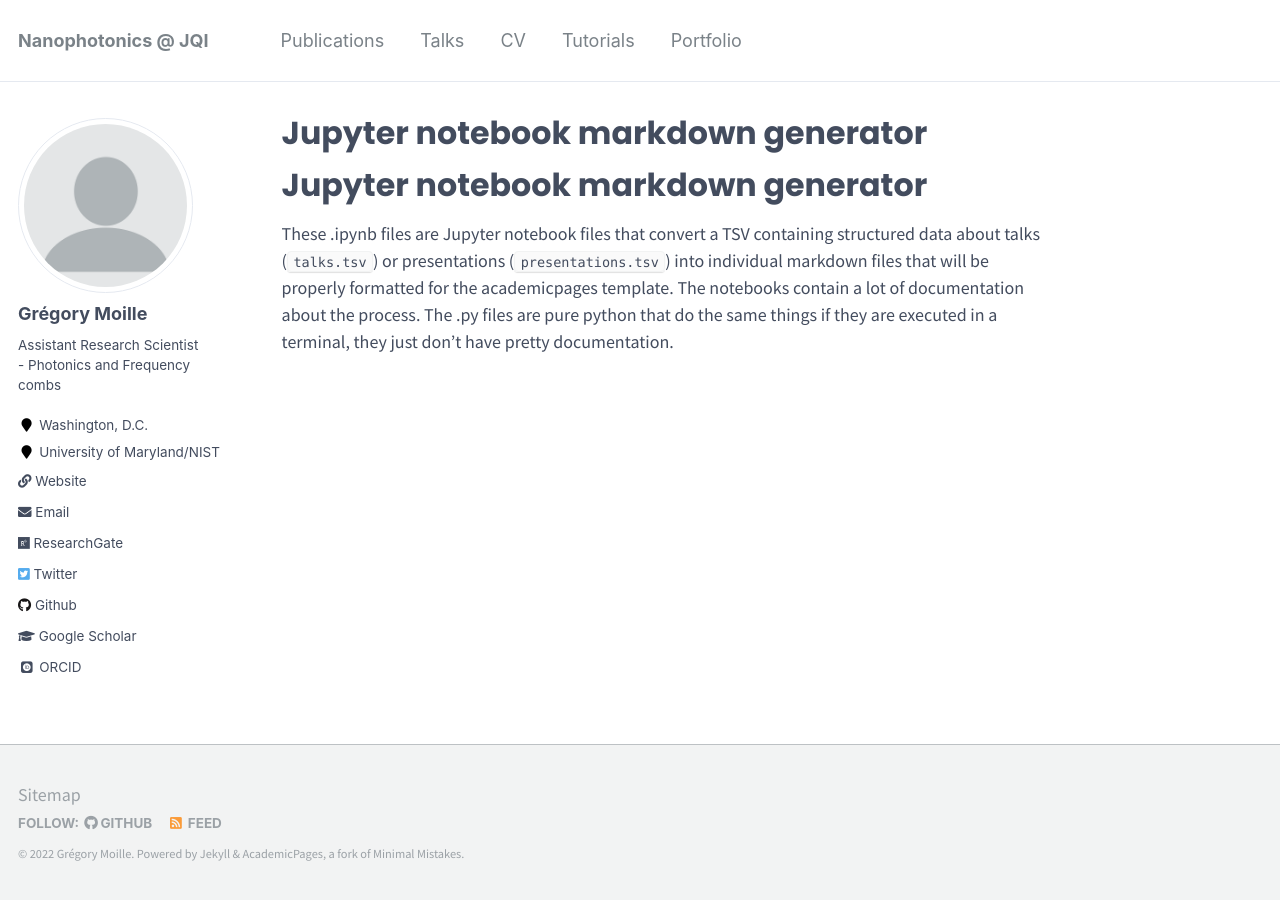
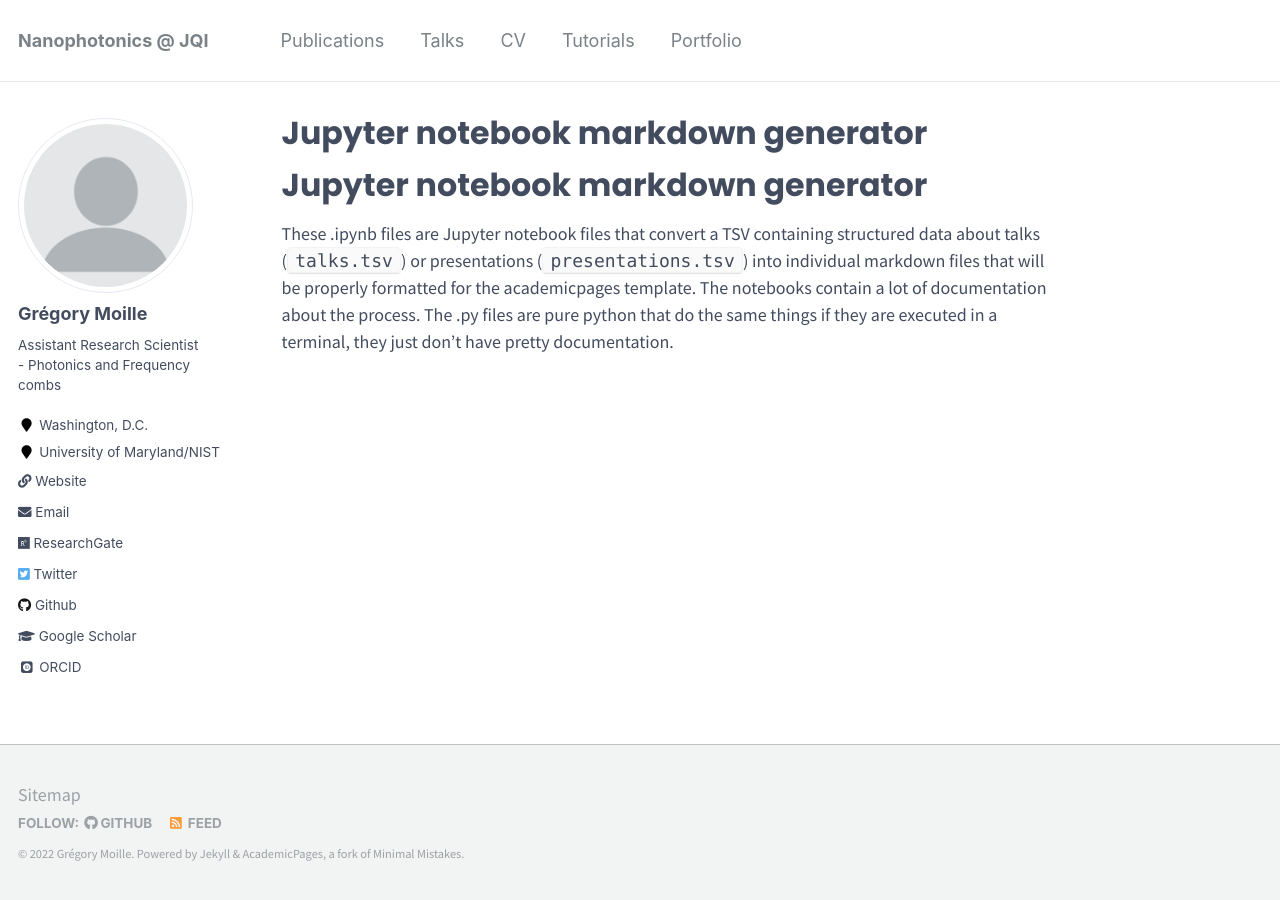
Before and after one commit to gregmoille/gregmoille.github.io, a Jekyll site: the page built from markdown_generator/readme.md, in a window 1280 px wide. Built offline with Jekyll 4.4.1, drawn with Linux system fonts in a browser that asks for light colours; some web fonts are replaced; our own code applies the rules of GitHub Pages for plain Markdown files.

Commit message:
fix code display

```diff
--- a/_sass/_base.scss
+++ b/_sass/_base.scss
@@ -100,7 +100,7 @@ blockquote {
   padding-left: 1em;
   padding-right: 1em;
   font-style: italic;
-  border-left: 0.25em solid $primary-color;
+  border-left: 0.1em solid $primary-color;
 
   cite {
     font-style: italic;
@@ -144,7 +144,7 @@ figcaption > code,
 td > code {
   padding-top: 0.1rem;
   padding-bottom: 0.1rem;
-  font-size: $type-size-6;
+  // font-size: $type-size-6;
   background: $code-background-color;
   border: 1px solid $lighter-gray;
   border-radius: $border-radius;
```
